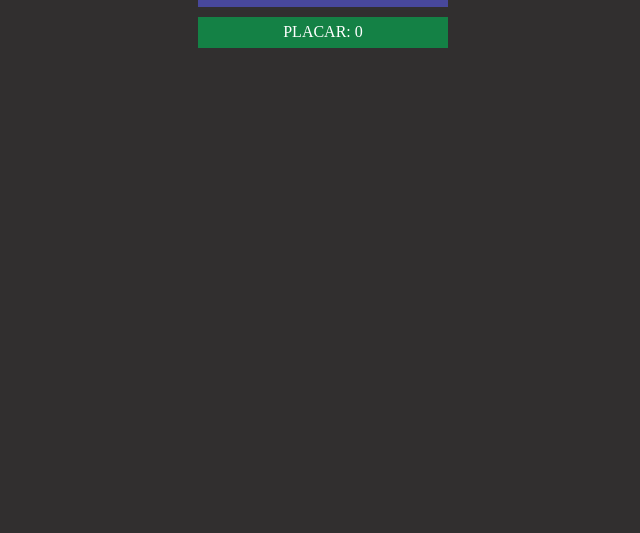
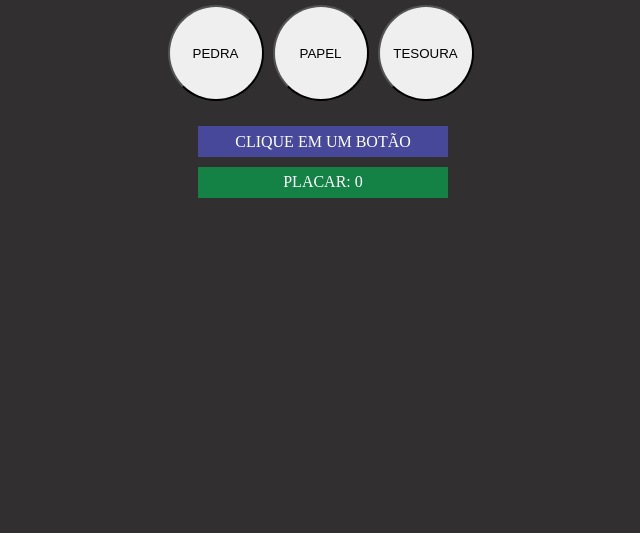
Before and after one commit to marcosfranrib/projeto_jokenpo, a plain HTML site: page index.html in a window 1280 px wide. Shown: the part 267-800 px from the top of the page, without its empty margins (317-957 px from the left). Drawn offline with Linux system fonts and the light colour scheme.

Commit message:
Update style.css

```diff
--- a/style.css
+++ b/style.css
@@ -23,7 +23,7 @@ h1{
     flex-direction: column;
     justify-content: center;
     align-items: center;
-    height: 380px;
+    height: 680px;
 
 }
 
```
